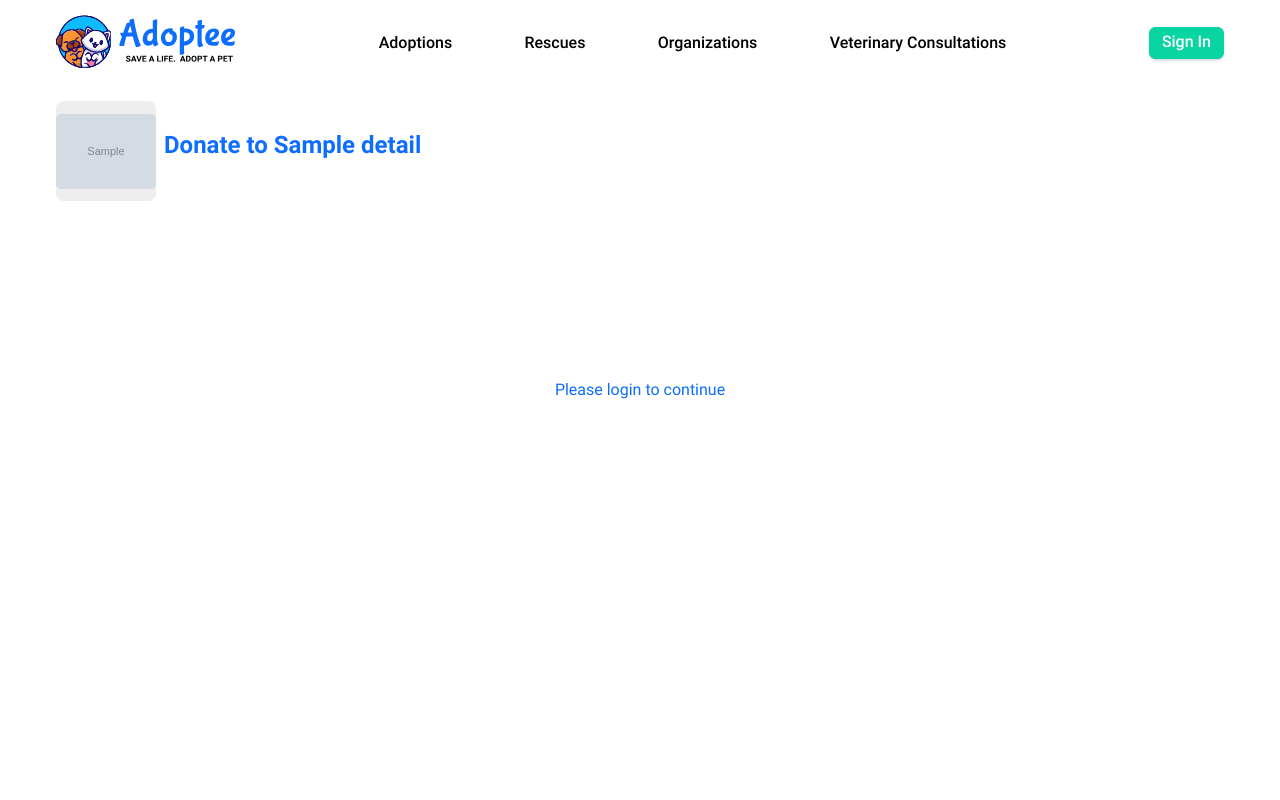
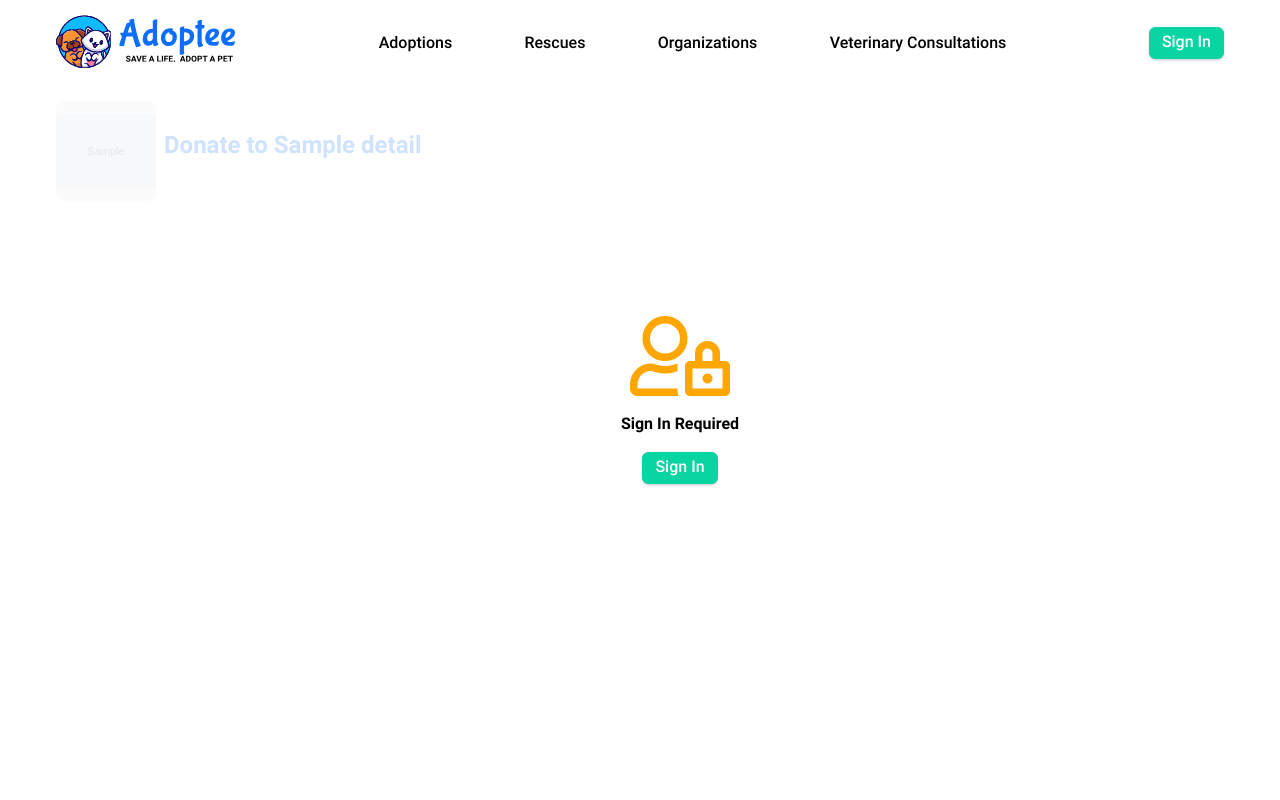
Before and after one commit to dalanad/adoptee, a PHP site: template view/public/organizations/donations.php in a window 1280 px wide. Run offline with PHP 8.4, Linux system fonts and the light colour scheme; the template is opened without the code that fills it: most values are stand-ins (such as "Sample title", 1, 10 or a date in 2020); grey boxes marked "Sample" are stand-in pictures; some libraries are stand-ins or nearby versions.

Commit message:
Donation direct to payment complete

```diff
--- a/view/public/organizations/donations.php
+++ b/view/public/organizations/donations.php
@@ -20,9 +20,15 @@
     }
 
     .message {
-        text-align: center;
-        margin-top: 15%;
-        color: var(--primary);
+        position: absolute;
+        width: 100%;
+        height: 100%;
+        background: #ffffffcc;
+        top: 0;
+        display: flex;
+        align-items: center;
+        flex-direction: column;
+        justify-content: center;
     }
 
     #logo {
@@ -47,17 +53,27 @@
     </div>
 
     <?php if (isset($_SESSION['user'])) { ?>
-        <form action="" method="POST">
-            <div class='field'>
-                <label for="amount">Amount</label>
-                <input class="ctrl" type="number" name="amount" step="1.00" min="0.00" placeholder="0.00" style="width:8rem;" required>
+        <form action="/Organization/make_donation" method="POST">
+
+            <div style="display:flex;">
+                <div class='field'>
+                    <label for="amount">Amount</label>
+                    <input class="ctrl" type="number" name="amount" step="0.01" min="105.00" placeholder="0.00" style="width:8rem;" required>
+                </div>
+
+                <div class="field" style="display:flex;">
+                    </br></br>
+                    <div><input type="checkbox" value="NULL" name="subscribe" class="ctrl-check ml2" />&nbsp Subscribe</div>
+                </div>
             </div>
 
+            <p style="font-size:15px;">If you subscribe, the amount entered above will be donated to <?= $details[0]['name'] ?> periodically.
+                The first donation will be made immediately, and monthly thereafter.</p>
 
             <div class='field'>
                 <p>I would like to,</p>
                 <div class="row">
-                    <div class="column"><input type="checkbox" value="yes" name="displayName">&nbsp Display my name:</div>
+                    <div class="column"><input type="checkbox" value="<?= $_SESSION['user']['name'] ?>" name="displayName" class="ctrl-check">&nbsp Display my name:</div>
                     <div class="column">
                         <?= $_SESSION['user']['name'] ?>
                     </div>
@@ -66,7 +82,7 @@
 
             <div class='field'>
                 <div class="row">
-                    <div class="column"><input type="checkbox" value="yes" name="sendReceipt">&nbsp Receive an emailed receipt:</div>
+                    <div class="column"><input type="checkbox" value="<?= $_SESSION['user']['email'] ?>" name="sendReceipt" class="ctrl-check">&nbsp Receive an emailed receipt:</div>
                     <div class="column">
                         <?= $_SESSION['user']['email'] ?>
                     </div>
@@ -77,12 +93,17 @@
                 <a class="btn btn-link" href="/profile/user_profile">here</a>
             </p>
 
-            <p>If you subscribe, the first donation will be made immediately, and monthly thereafter</p>
+            <input type="text" name="org_id" value="<?=$_GET['org_id']?>" style="display:none;">
+
             <button class='btn mr2' type="submit">Donate</button>
             <button class='btn mr2 btn-faded' type='reset'>Cancel</button>
         </form>
     <?php } else { ?>
-        <div class="message">Please login to continue</div>
+        <div class="message">
+            <i class="far fa-user-lock fa-5x txt-clr orange"></i> <br>
+            <div style="font-weight: 600;"> Sign In Required</div> <br>
+            <a class="btn green" href="/auth/sign_in">Sign In</a>
+        </div>
     <?php } ?>
 
 
```
Also changed, not shown: controllers/OrganizationController.php (+43 -1 lines), models/Organization.php (+7 -0 lines), view/public/organizations/donation_success.php (added, +17 -0 lines), assets/images/graphics/petting_cat.jpg (added).
